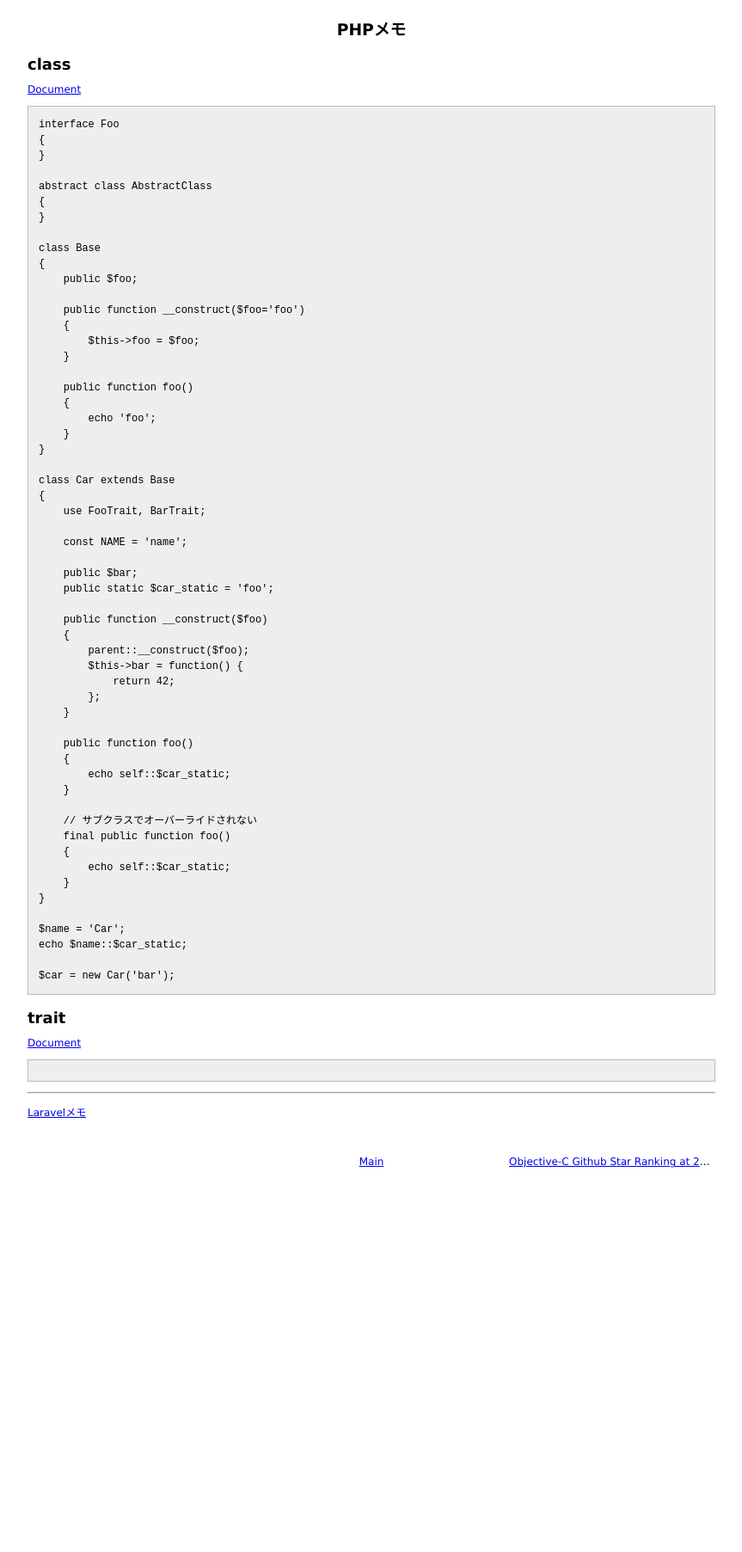
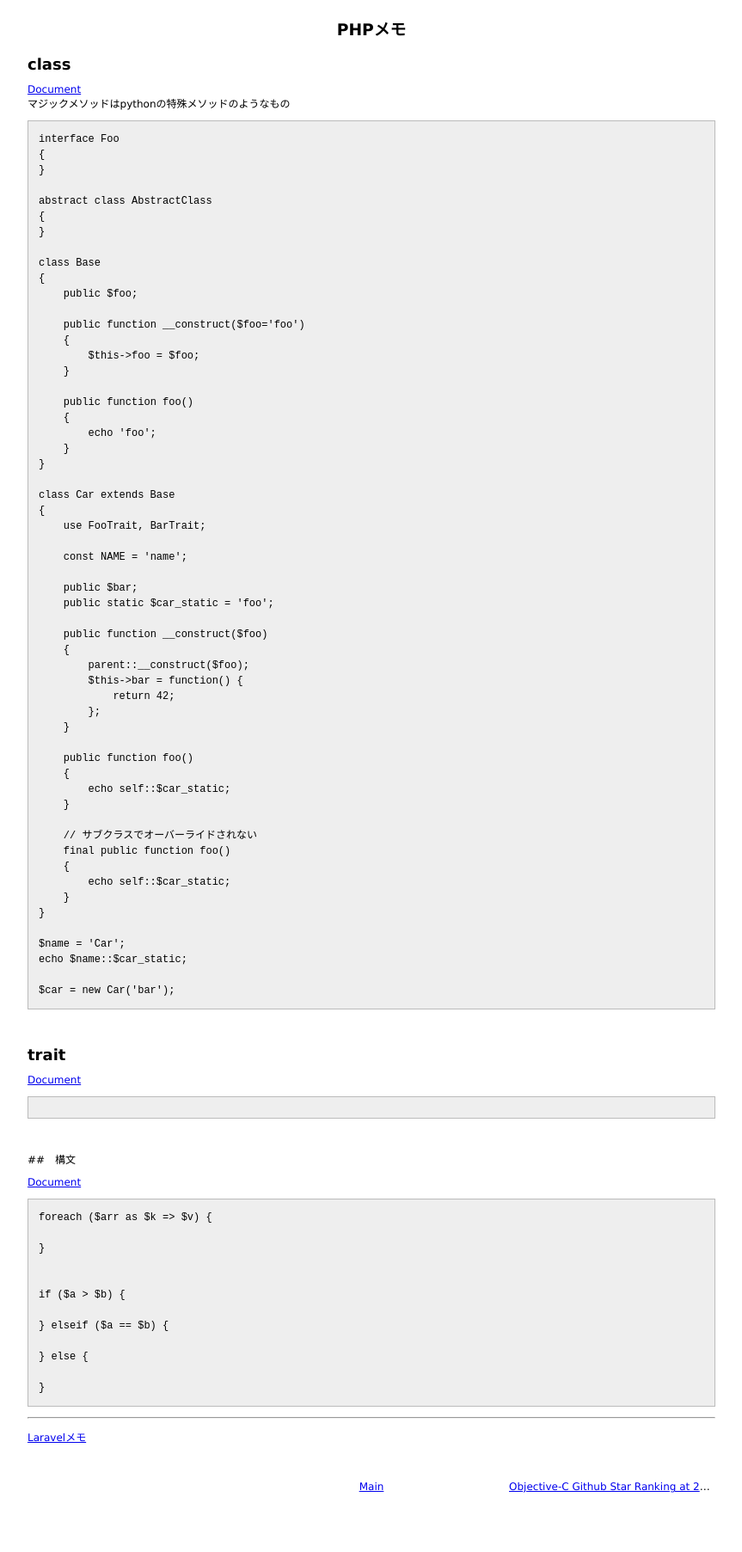
Before and after one commit to 38elements/38elements.github.com, a Jekyll site: the page built from _posts/2016-05-24-php.md, in a window 1280 px wide. Shown: the whole page at 86% size, without its empty margins (208-1071 px from the left). Built offline with Jekyll 4.4.1, drawn with Linux system fonts in a browser that asks for light colours; before the commit the page ends 1427 px from its top, so only the background shows below that.

Commit message:
Update 2016-05-24-php.md

````diff
--- a/_posts/2016-05-24-php.md
+++ b/_posts/2016-05-24-php.md
@@ -5,6 +5,7 @@ title: PHPメモ
 ## class
 
 [Document](http://jp2.php.net/manual/ja/language.oop5.php)
+マジックメソッドはpythonの特殊メソッドのようなもの
 
 ```
 interface Foo
@@ -64,6 +65,7 @@ echo $name::$car_static;
 
 $car = new Car('bar');
 ```
+<br>
 
 ## trait
 
@@ -71,7 +73,26 @@ $car = new Car('bar');
 
 ```
 ```
+<br>
 
+##　構文
+
+[Document](http://jp2.php.net/manual/ja/language.control-structures.php)
+
+```
+foreach ($arr as $k => $v) {
+
+}
+
+
+if ($a > $b) {
+
+} elseif ($a == $b) {
+
+} else {
+
+}
+```
 
 ---
 
````
